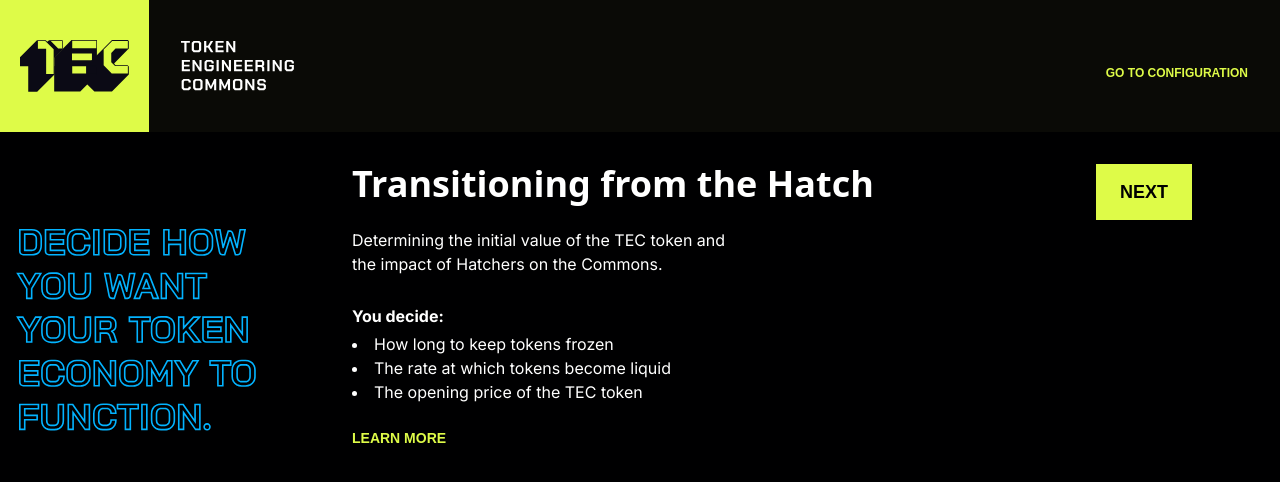
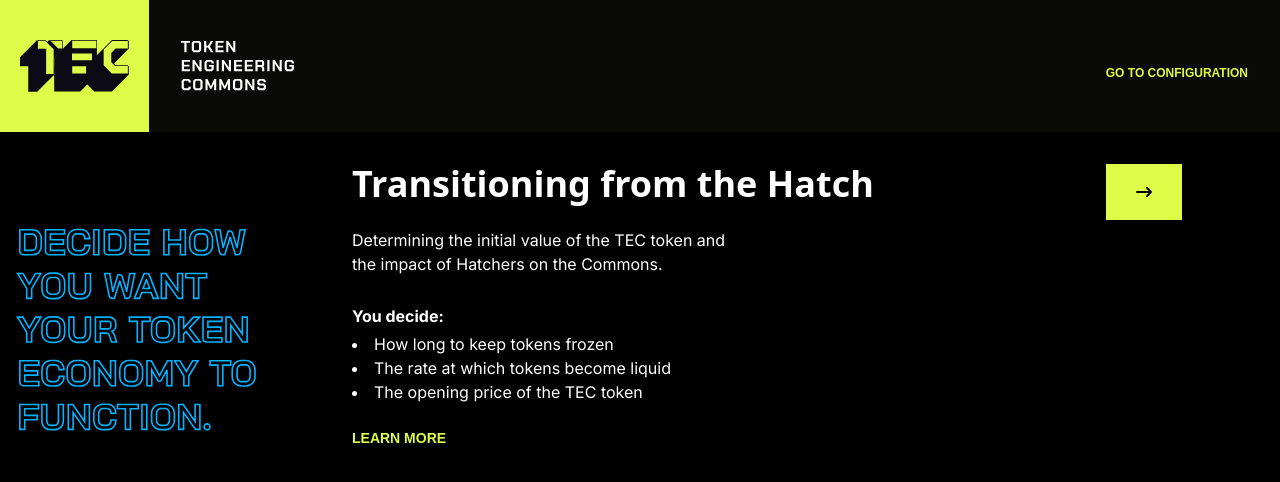
Before and after one commit to CommonsBuild/commons-config-frontend, a Next.js app: page /intro/1 in a window 1280 px wide. Shown: the top 482 px of the page. Built offline with nearby package versions, Linux system fonts and the light colour scheme; a web font is replaced by a local one.

Commit message:
fix: arrow button

```diff
--- a/src/pages/intro/1.tsx
+++ b/src/pages/intro/1.tsx
@@ -59,7 +59,20 @@ function IntroOne() {
               </a>
             </div>
           </div>
-          <NeonButton href="/intro/2">Next</NeonButton>
+          <NeonButton href="/intro/2">
+            <svg
+              xmlns="http://www.w3.org/2000/svg"
+              className="h-5 w-5 mx-1"
+              viewBox="0 0 20 20"
+              fill="currentColor"
+            >
+              <path
+                fillRule="evenodd"
+                d="M12.293 5.293a1 1 0 011.414 0l4 4a1 1 0 010 1.414l-4 4a1 1 0 01-1.414-1.414L14.586 11H3a1 1 0 110-2h11.586l-2.293-2.293a1 1 0 010-1.414z"
+                clipRule="evenodd"
+              />
+            </svg>
+          </NeonButton>
         </div>
       </div>
     </>
--- a/src/pages/intro/2.tsx
+++ b/src/pages/intro/2.tsx
@@ -43,7 +43,20 @@ function IntroTwo() {
               </a>
             </div>
           </div>
-          <NeonButton href="/intro/3">Next</NeonButton>
+          <NeonButton href="/intro/3">
+            <svg
+              xmlns="http://www.w3.org/2000/svg"
+              className="h-5 w-5 mx-1"
+              viewBox="0 0 20 20"
+              fill="currentColor"
+            >
+              <path
+                fillRule="evenodd"
+                d="M12.293 5.293a1 1 0 011.414 0l4 4a1 1 0 010 1.414l-4 4a1 1 0 01-1.414-1.414L14.586 11H3a1 1 0 110-2h11.586l-2.293-2.293a1 1 0 010-1.414z"
+                clipRule="evenodd"
+              />
+            </svg>
+          </NeonButton>
         </div>
       </div>
     </>
--- a/src/pages/intro/3.tsx
+++ b/src/pages/intro/3.tsx
@@ -41,7 +41,20 @@ function IntroThree() {
               </a>
             </div>
           </div>
-          <NeonButton href="/intro/4">Next</NeonButton>
+          <NeonButton href="/intro/4">
+            <svg
+              xmlns="http://www.w3.org/2000/svg"
+              className="h-5 w-5 mx-1"
+              viewBox="0 0 20 20"
+              fill="currentColor"
+            >
+              <path
+                fillRule="evenodd"
+                d="M12.293 5.293a1 1 0 011.414 0l4 4a1 1 0 010 1.414l-4 4a1 1 0 01-1.414-1.414L14.586 11H3a1 1 0 110-2h11.586l-2.293-2.293a1 1 0 010-1.414z"
+                clipRule="evenodd"
+              />
+            </svg>
+          </NeonButton>
         </div>
       </div>
     </>
--- a/src/pages/intro/4.tsx
+++ b/src/pages/intro/4.tsx
@@ -44,7 +44,20 @@ function IntroFour() {
               </a>
             </div>
           </div>
-          <NeonButton href="/intro/done">Next</NeonButton>
+          <NeonButton href="/intro/done">
+            <svg
+              xmlns="http://www.w3.org/2000/svg"
+              className="h-5 w-5 mx-1"
+              viewBox="0 0 20 20"
+              fill="currentColor"
+            >
+              <path
+                fillRule="evenodd"
+                d="M12.293 5.293a1 1 0 011.414 0l4 4a1 1 0 010 1.414l-4 4a1 1 0 01-1.414-1.414L14.586 11H3a1 1 0 110-2h11.586l-2.293-2.293a1 1 0 010-1.414z"
+                clipRule="evenodd"
+              />
+            </svg>
+          </NeonButton>
         </div>
       </div>
     </>
```
